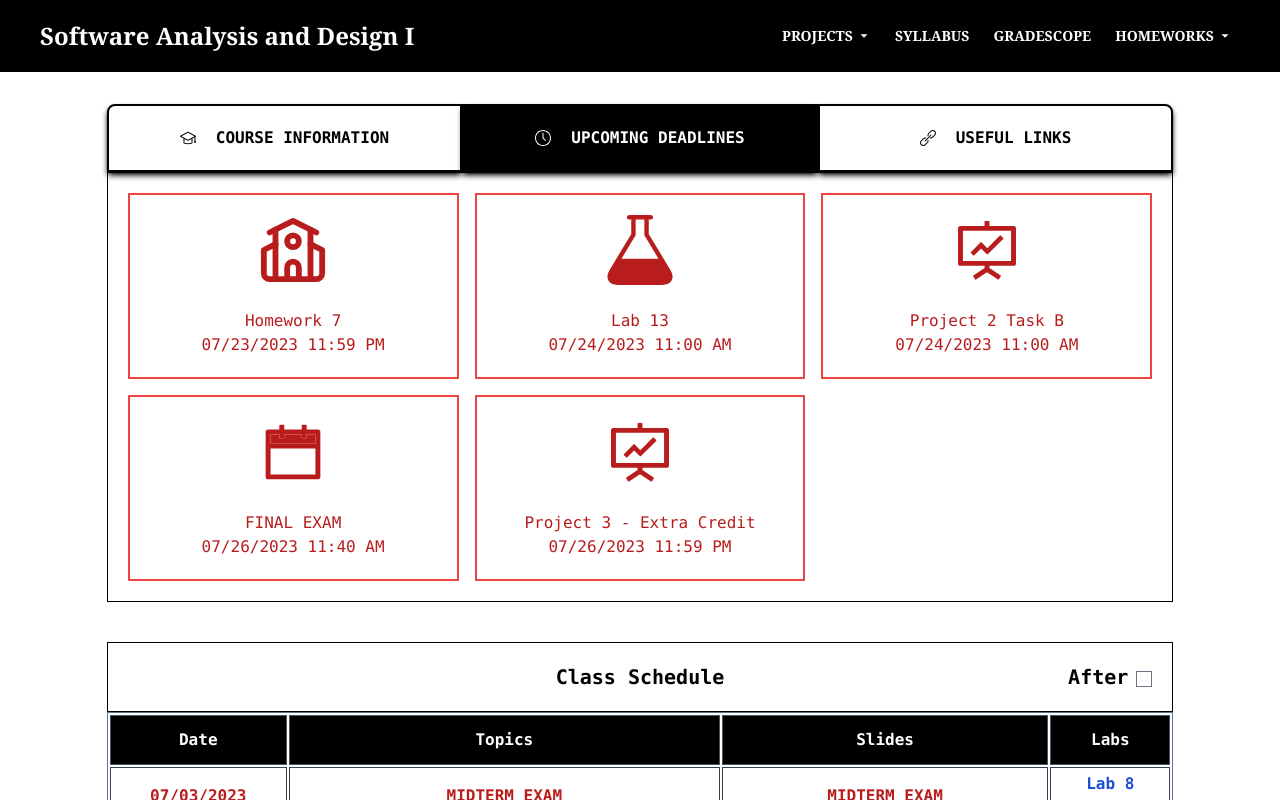
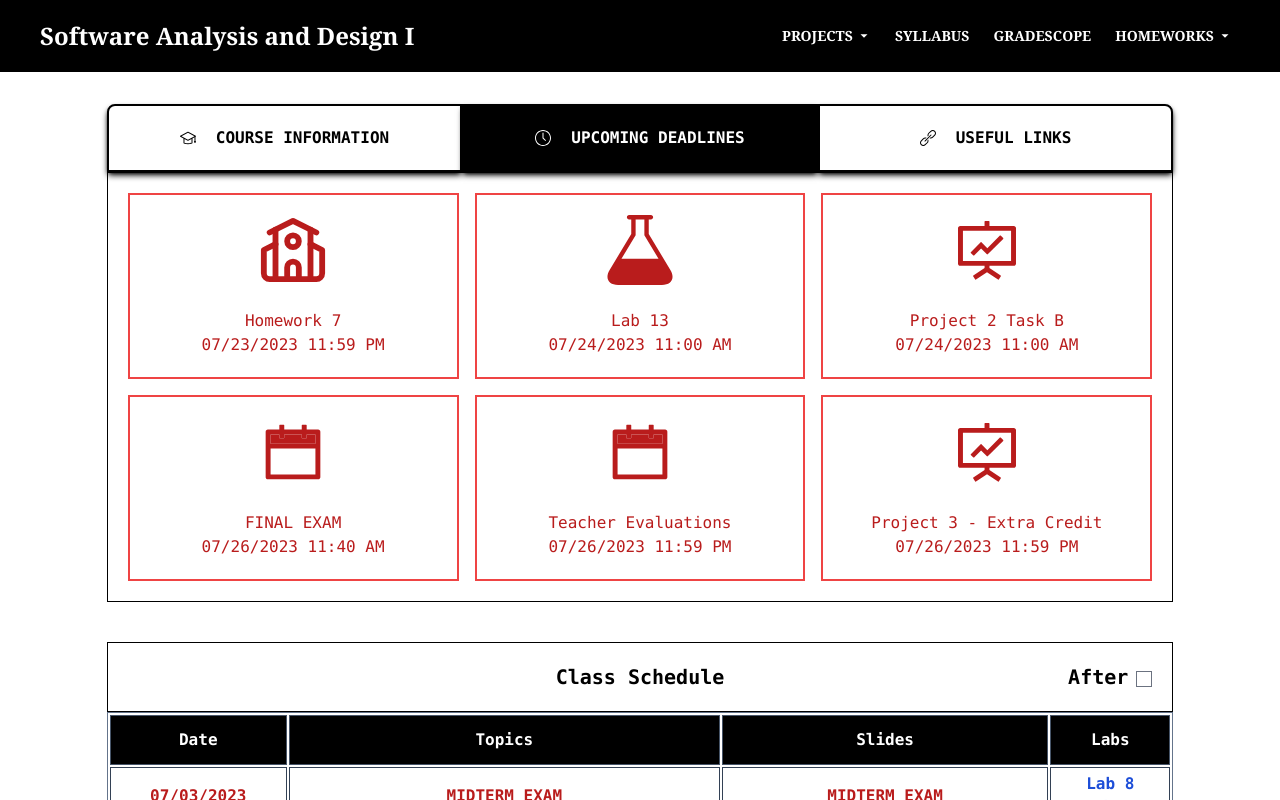
Before and after one commit to Proto007/Hunter_CS135_Summer23, a React (Vite) app in the folder course-app/: page /#/ in a window 1280 px wide. Shown: the top 800 px of the page. Built offline with nearby package versions, Linux system fonts and the light colour scheme.

Commit message:
add teacher evaluations deadline

```diff
--- a/course-app/src/deadlinesdata.js
+++ b/course-app/src/deadlinesdata.js
@@ -20,6 +20,11 @@ export const deadlinesData = [
         type: "exam"
     },
     {
+        name: "Teacher Evaluations",
+        deadline: "07/26/2023 11:59 PM",
+        type: "exam"
+    },
+    {
         name: "Project 3 - Extra Credit",
         deadline : "07/26/2023 11:59 PM",
         type: "project"
```
